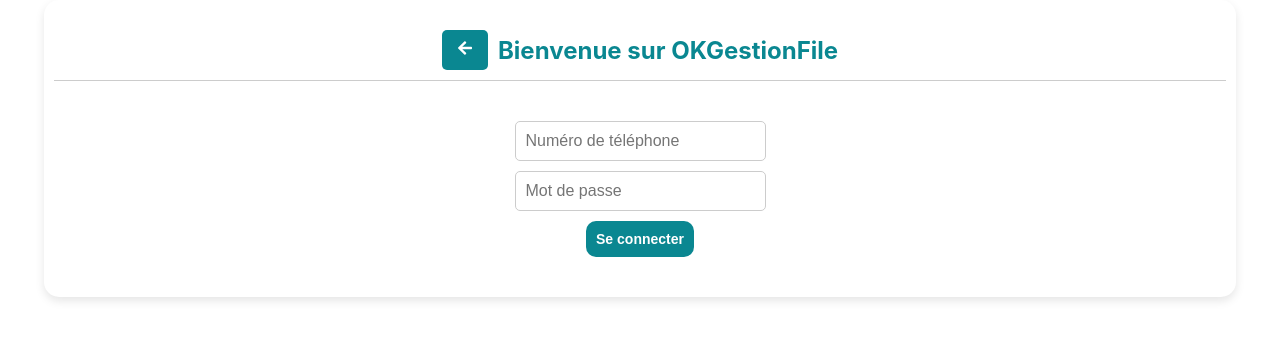
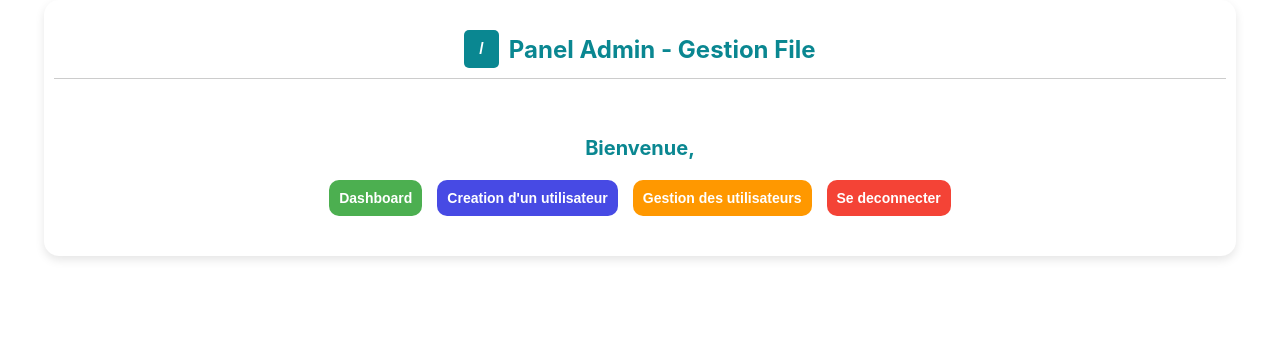
Before and after one commit to Ousoka/okgestionfile_react_springboot_fullstack_frontend, a React (Create React App) app: page /admin_home in a window 1280 px wide. Before the commit this address led to /login. Shown: the top 340 px of the page. Built offline with nearby package versions, Linux system fonts and the light colour scheme; sample sign-in values are in the browser's storage.

Commit message:
session handle

```diff
--- a/src/screens/AdminHomeScreen.js
+++ b/src/screens/AdminHomeScreen.js
@@ -9,9 +9,9 @@
   const [user, setUser] = useState(null); // Initialize as null
   const [loading, setLoading] = useState(true);
 
-  // Load user data from localStorage on mount
+  // Load user data from sessionStorage on mount
   useEffect(() => {
-    const storedUser = JSON.parse(localStorage.getItem('user'));
+    const storedUser = JSON.parse(sessionStorage.getItem('user'));
     if (storedUser) {
       setUser(storedUser);
     } else {
@@ -30,12 +30,12 @@
       });
 
       // Clear local storage and redirect to login
-      localStorage.removeItem('user');
+      sessionStorage.removeItem('user');
       navigate('/login');
     } catch (error) {
       console.error('Logout error:', error);
       // Even if the request fails, clear local data and redirect
-      localStorage.removeItem('user');
+      sessionStorage.removeItem('user');
       navigate('/login');
     }
   };
--- a/src/screens/AdminNewUserScreen.js
+++ b/src/screens/AdminNewUserScreen.js
@@ -20,9 +20,9 @@
   const [loading, setLoading] = useState(true);
   const [error, setError] = useState(null);
 
-  // Load admin user data from localStorage on mount
+  // Load admin user data from sessionStorage on mount
   useEffect(() => {
-    const storedUser = JSON.parse(localStorage.getItem('user'));
+    const storedUser = JSON.parse(sessionStorage.getItem('user'));
     if (storedUser) {
       setUser(storedUser);
     } else {
--- a/src/screens/AdminScreen.js
+++ b/src/screens/AdminScreen.js
@@ -10,9 +10,9 @@
   const [loading, setLoading] = useState(true);
   const [error, setError] = useState(null);
 
-  // Load user data from localStorage on mount only once
+  // Load user data from sessionStorage on mount only once
   useEffect(() => {
-    const storedUser = JSON.parse(localStorage.getItem('user'));
+    const storedUser = JSON.parse(sessionStorage.getItem('user'));
     if (storedUser) {
       setUser(storedUser);
     } else {
@@ -68,7 +68,7 @@
   }, [user, navigate]); // Dependencies are stable
 
   const handleLogout = () => {
-    localStorage.removeItem('user');
+    sessionStorage.removeItem('user');
     navigate('/', { replace: true });
   };
 
--- a/src/screens/AdminUsersScreen.js
+++ b/src/screens/AdminUsersScreen.js
@@ -12,7 +12,7 @@
 
   // Load admin user data from localStorage on mount
   useEffect(() => {
-    const storedUser = JSON.parse(localStorage.getItem('user'));
+    const storedUser = JSON.parse(sessionStorage.getItem('user'));
     if (storedUser) {
       setUser(storedUser);
     } else {
--- a/src/screens/AgentHomeScreen.js
+++ b/src/screens/AgentHomeScreen.js
@@ -10,7 +10,7 @@
   const [loading, setLoading] = useState(true);
   // Load user data from localStorage on mount
   useEffect(() => {
-    const storedUser = JSON.parse(localStorage.getItem('user'));
+    const storedUser = JSON.parse(sessionStorage.getItem('user'));
     if (storedUser) {
       setUser(storedUser);
     } else {
@@ -28,12 +28,12 @@
       });
 
       // Clear local storage and redirect to login
-      localStorage.removeItem('user');
+      sessionStorage.removeItem('user');
       navigate('/login');
     } catch (error) {
       console.error('Logout error:', error);
       // Even if the request fails, clear local data and redirect
-      localStorage.removeItem('user');
+      sessionStorage.removeItem('user');
       navigate('/login');
     }
   };
--- a/src/screens/AgentScreen.js
+++ b/src/screens/AgentScreen.js
@@ -14,7 +14,7 @@
 
   // Load user data from localStorage on mount
   useEffect(() => {
-    const storedUser = JSON.parse(localStorage.getItem('user'));
+    const storedUser = JSON.parse(sessionStorage.getItem('user'));
     if (storedUser) {
       setUser(storedUser);
     } else {
--- a/src/screens/ClientHomeScreen.js
+++ b/src/screens/ClientHomeScreen.js
@@ -11,7 +11,7 @@
 
   // Load user data from localStorage on mount
   useEffect(() => {
-    const storedUser = JSON.parse(localStorage.getItem('user'));
+    const storedUser = JSON.parse(sessionStorage.getItem('user'));
     if (storedUser) {
       setUser(storedUser);
     } else {
@@ -30,12 +30,12 @@
       });
 
       // Clear local storage and redirect to login
-      localStorage.removeItem('user');
+      sessionStorage.removeItem('user');
       navigate('/login');
     } catch (error) {
       console.error('Logout error:', error);
       // Even if the request fails, clear local data and redirect
-      localStorage.removeItem('user');
+      sessionStorage.removeItem('user');
       navigate('/login');
     }
   };
--- a/src/screens/ClientObtainTicketScreen.js
+++ b/src/screens/ClientObtainTicketScreen.js
@@ -16,7 +16,7 @@
 
   // Retrieve user details from localStorage
   useEffect(() => {
-    const storedUser = JSON.parse(localStorage.getItem('user'));
+    const storedUser = JSON.parse(sessionStorage.getItem('user'));
     if (storedUser) {
       setUser(storedUser); // Set user data in state
     } else {
--- a/src/screens/ClientTicketScreen.js
+++ b/src/screens/ClientTicketScreen.js
@@ -11,7 +11,7 @@
   const { ticket } = location.state || {}; // Retrieve the generated ticket from state
 
   // Retrieve user details from localStorage
-  const user = JSON.parse(localStorage.getItem('user'));
+  const user = JSON.parse(sessionStorage.getItem('user'));
 
   if (!user) {
     navigate('/login'); // Redirect to login if no user data is found
--- a/src/screens/ClientViewTicketsScreen.js
+++ b/src/screens/ClientViewTicketsScreen.js
@@ -79,7 +79,7 @@
 
   // Load user data from localStorage on mount
   useEffect(() => {
-    const storedUser = JSON.parse(localStorage.getItem('user'));
+    const storedUser = JSON.parse(sessionStorage.getItem('user'));
     if (storedUser) {
       setUser(storedUser);
     } else {
--- a/src/screens/LoginScreen.js
+++ b/src/screens/LoginScreen.js
@@ -27,8 +27,8 @@
       // Handle successful login
       const { role } = response.data; // Extract role from response
 
-      // Store user data in localStorage or context (optional)
-      localStorage.setItem('user', JSON.stringify(response.data));
+      // Store user data in sessionStorage or context (optional)
+      sessionStorage.setItem('user', JSON.stringify(response.data));
 
       // Redirect based on role
       switch (role) {
```
